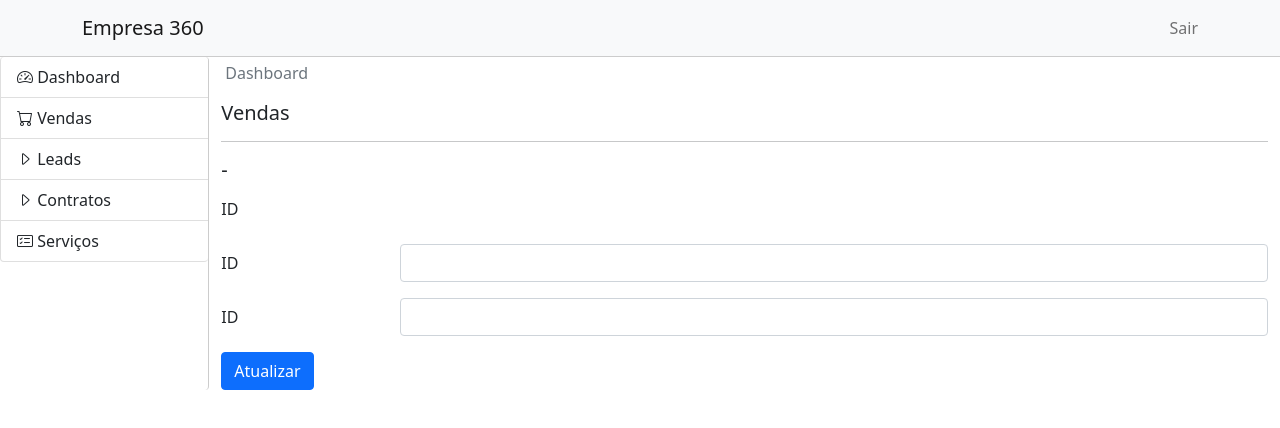
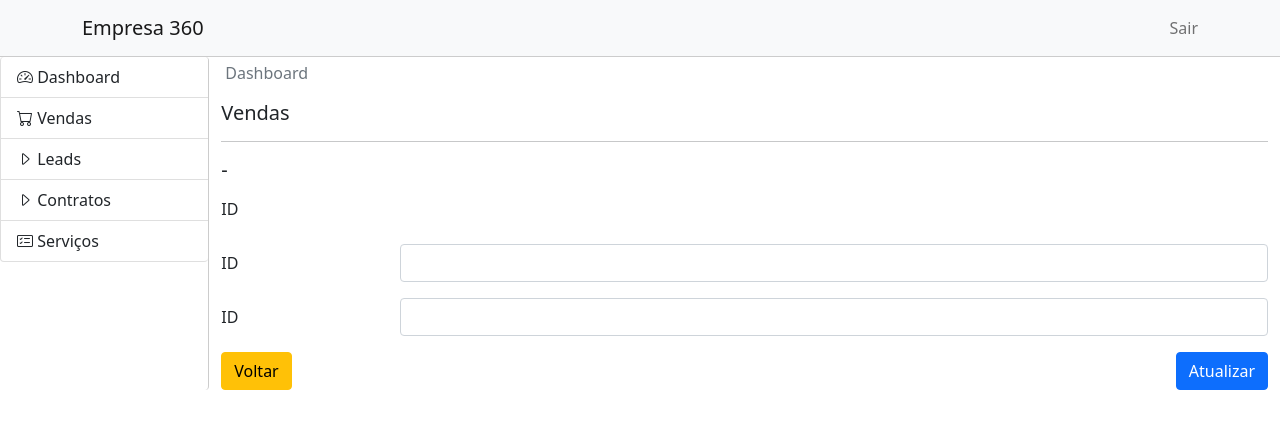
Before and after one commit to antoniotnn/empresa-360-vuejs, a Vue app: page /home/vendas/leads/1 in a window 1280 px wide. Shown: the top 428 px of the page. Built offline with nearby package versions, Linux system fonts and the light colour scheme; no server answers.

Commit message:
241. Rotas nomeadas em navegações programáticas

```diff
--- a/src/components/vendas/Lead.vue
+++ b/src/components/vendas/Lead.vue
@@ -23,7 +23,8 @@
             </div>
         </div>
 
-        <div class="col-auto">
+        <div class="col-auto d-flex justify-content-between">
+            <button type="button" class="btn btn-warning" @click="$router.push({ name: 'leads' })">Voltar</button>
             <button type="button" class="btn btn-primary">Atualizar</button>
         </div>
     </div>
--- a/src/router.js
+++ b/src/router.js
@@ -22,7 +22,7 @@ const routes = [
         children: [
             { path: 'vendas', component: Vendas, children:
                 [
-                    { path: 'leads', component: Leads }, //localhost:8080/home/vendas/leads
+                    { path: 'leads', component: Leads, name: 'leads' }, //localhost:8080/home/vendas/leads
                     { path: 'leads/:id', component: Lead, name: 'lead' }, //localhost:8080/home/vendas/leads/id
                     { path: 'contratos', component: Contratos, name: 'contratos' }, //localhost:8080/home/vendas/contratos
                     { path: '', component: VendasPadrao } //localhost:8080/home/vendas/  (componente padrao na rota raiz, com path em branco)
```
